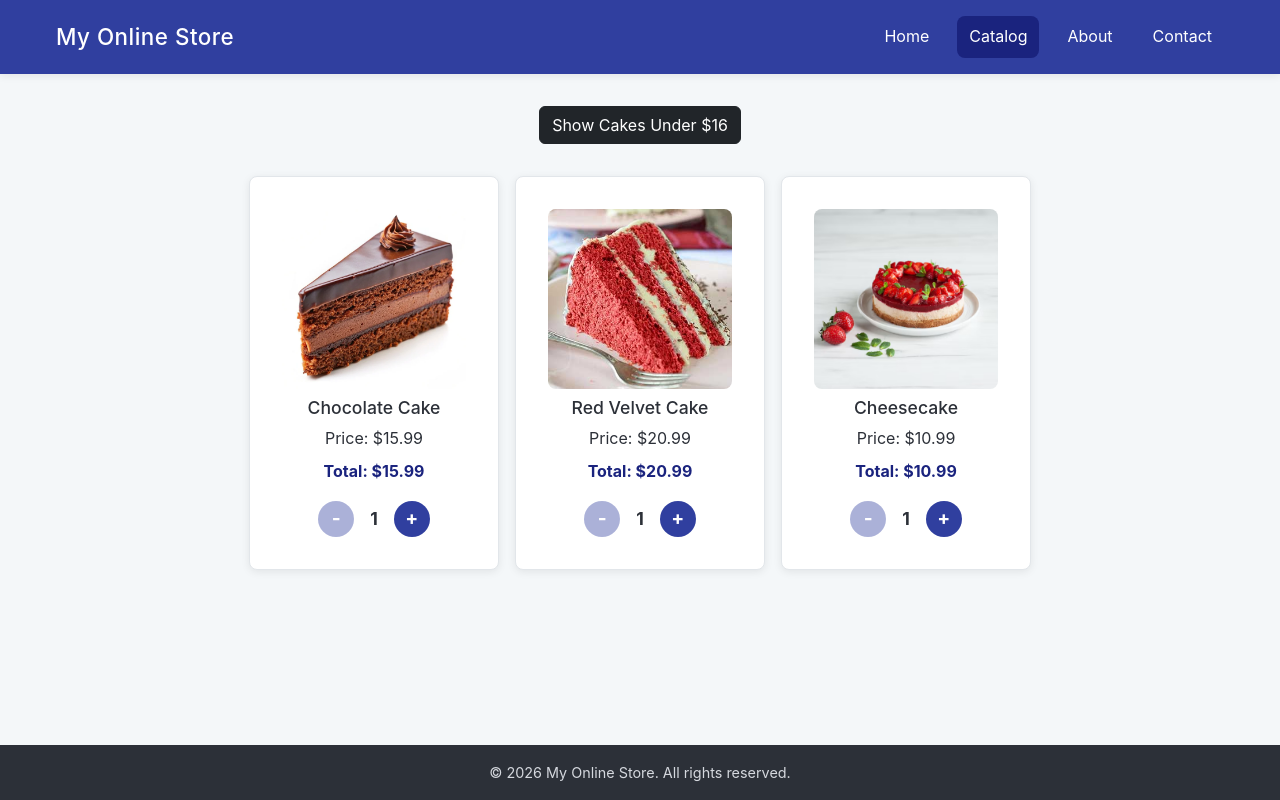
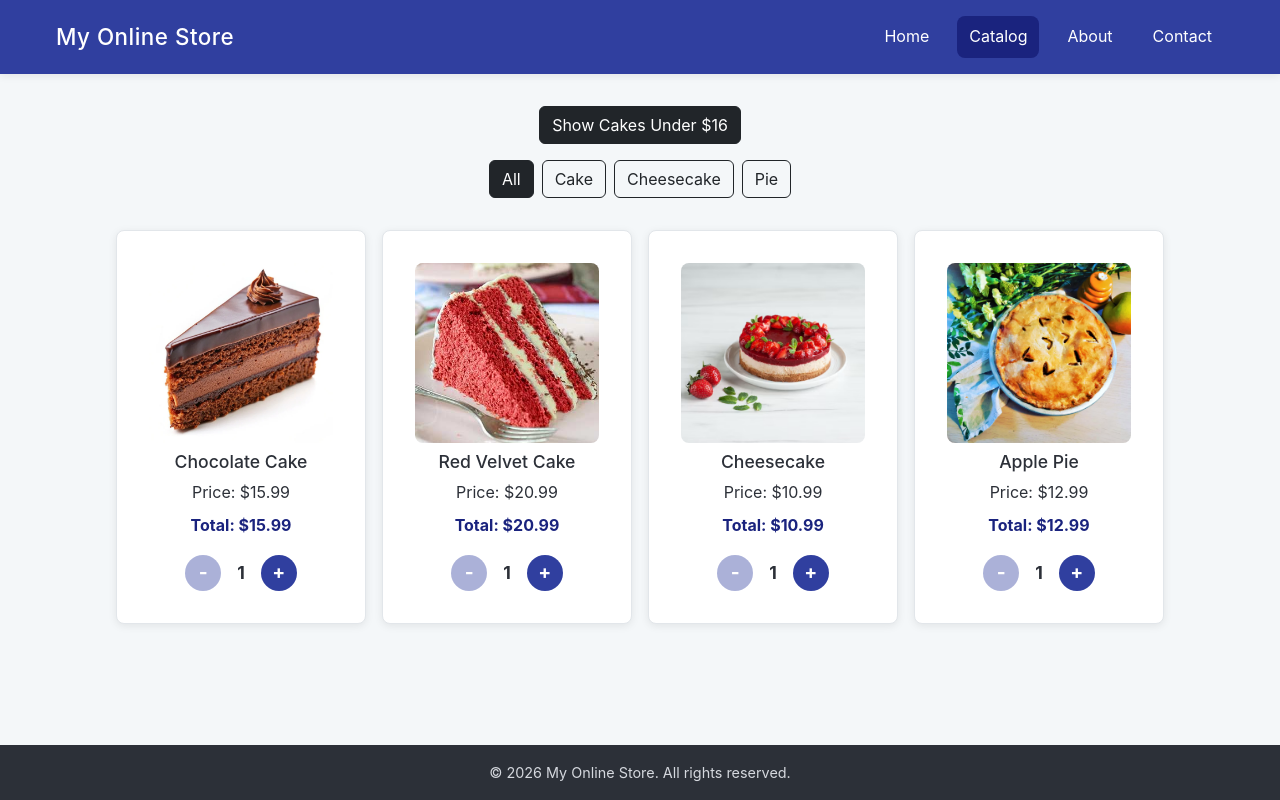
Before and after one commit to flowersa29af-hash/react-107, a React (Vite) app in the folder my-react-store/: page /catalog in a window 1280 px wide. Built offline with nearby package versions, Linux system fonts and the light colour scheme.

Commit message:
Add category filter and Apple Pie product

```diff
--- a/my-react-store/src/pages/Catalog.jsx
+++ b/my-react-store/src/pages/Catalog.jsx
@@ -10,12 +10,26 @@ function Catalog() {
     // STEP 1: remember if the "cheap cakes only" switch is on (true) or off (false)
     const [showCheap, setShowCheap] = useState(false);
 
-    // STEP 2: the strainer. Ask each cake a yes/no question.
+    // CATEGORY STEP 1: remember which category is picked ("All" = no filter)
+    const [selectedCategory, setSelectedCategory] = useState("All");
+
+    // CATEGORY STEP 2: build the button list from the cakes themselves
+    //   map -> ["Cake", "Cake", "Cheesecake"]
+    //   Set -> removes repeats -> "Cake", "Cheesecake"
+    //   result -> ["All", "Cake", "Cheesecake"]
+    const categories = ["All", ...new Set(products.map((prod) => prod.category))];
+
+    // STEP 2 + CATEGORY STEP 3: the strainer. Each cake must pass BOTH questions.
     const visibleProducts = products.filter((prod) => {
-        if (showCheap) {
-            return prod.price < 16; // switch ON: only keep cakes under $16
+        // Question 1: price. Switch ON and cake is $16 or more? Throw it out.
+        if (showCheap && prod.price >= 16) {
+            return false;
         }
-        return true;                // switch OFF: keep every cake
+        // Question 2: category. A category is picked and this cake isn't in it? Throw it out.
+        if (selectedCategory !== "All" && prod.category !== selectedCategory) {
+            return false;
+        }
+        return true; // passed both questions, so keep it
     });
 
     return (
@@ -24,6 +38,19 @@ function Catalog() {
             <button className="btn btn-dark" onClick={() => setShowCheap(!showCheap)}>
                 {showCheap ? "Show All Cakes" : "Show Cakes Under $16"}
             </button>
+
+            {/* CATEGORY STEP 4: the cookie machine turns each category word into a button */}
+            <div className="d-flex justify-content-center flex-wrap gap-2 mt-3">
+                {categories.map((cat) => (
+                    <button
+                        key={cat}
+                        className={cat === selectedCategory ? "btn btn-dark" : "btn btn-outline-dark"}
+                        onClick={() => setSelectedCategory(cat)}
+                    >
+                        {cat}
+                    </button>
+                ))}
+            </div>
 
             {/* STEP 3b: the cookie machine. Turn each visible cake into a card */}
             <div className="catalog">
--- a/my-react-store/src/services/dataService.js
+++ b/my-react-store/src/services/dataService.js
@@ -1,25 +1,32 @@
 const catalog = [
     {
         "title": "Chocolate Cake",
-        "category": "Dessert",
+        "category": "Cake",
         "price": 15.99,
         "image": "chocolate.webp",
         "_id": "1"
     },
     {
         "title": "Red Velvet Cake",
-        "category": "Dessert",
+        "category": "Cake",
         "price": 20.99,
         "image": "redvelvet.jpg",
         "_id": "2"
     },
     {
         "title": "Cheesecake",
-        "category": "Dessert",
+        "category": "Cheesecake",
         "price": 10.99,
         "image": "cheesecake.avif",
         "_id": "3"
     },
+    {
+        "title": "Apple Pie",
+        "category": "Pie",
+        "price": 12.99,
+        "image": "applepie.avif",
+        "_id": "4"
+    }
 ];
 
 class DataService {
```
Also changed, not shown: my-react-store/public/images/applepie.avif (added).
